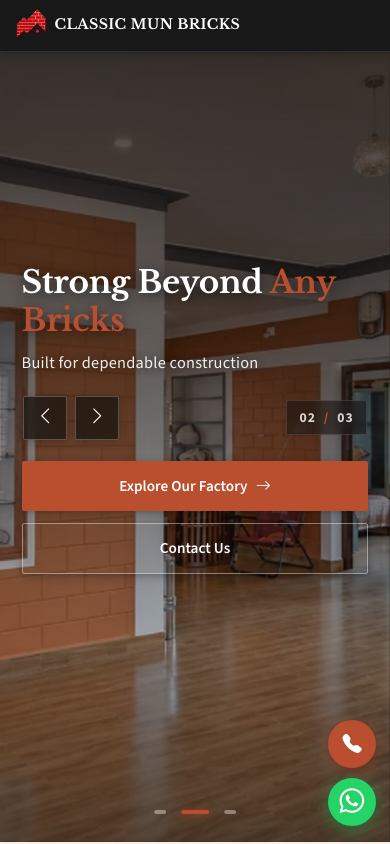
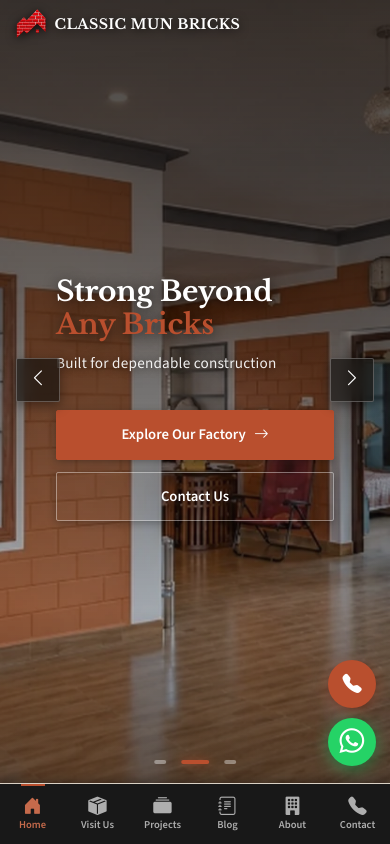
Before and after one commit to fahim-mohammed-p/classic-mun-bricks, a React (Vite) app in the folder frontend/: page / in a window 390 px wide. Shown: the top 844 px of the page. Built offline with nearby package versions, Linux system fonts and the light colour scheme; no server answers.

Commit message:
Navbar blurry final

```diff
--- a/frontend/src/components/Hero.jsx
+++ b/frontend/src/components/Hero.jsx
@@ -178,33 +178,6 @@ const Hero = () => {
                 {SLIDES[currentSlide].subtext}
               </p>
 
-              {/* Mobile-Only Dedicated Slider Arrow Controls (Task 2: clean breathing room, no touching buttons) */}
-              <div className="hero-mobile-nav-row d-flex d-md-none align-items-center justify-content-between">
-                <div className="hero-mobile-arrows-group d-flex align-items-center gap-2">
-                  <button
-                    type="button"
-                    className="hero-mobile-arrow-btn prev"
-                    onClick={prevSlide}
-                    aria-label="Previous slide"
-                    title="Previous slide"
-                  >
-                    <i className="bi bi-chevron-left" aria-hidden="true" />
-                  </button>
-                  <button
-                    type="button"
-                    className="hero-mobile-arrow-btn next"
-                    onClick={nextSlide}
-                    aria-label="Next slide"
-                    title="Next slide"
-                  >
-                    <i className="bi bi-chevron-right" aria-hidden="true" />
-                  </button>
-                </div>
-                <span className="hero-mobile-slide-counter">
-                  0{currentSlide + 1} <span className="counter-sep">/</span> 0{SLIDES.length}
-                </span>
-              </div>
-
               {/* CTA Action Buttons */}
               <div className="hero-cta-actions">
                 <Link to="/visit-us" className="btn-cmb-primary hero-btn-cta">
@@ -220,10 +193,10 @@ const Hero = () => {
         </div>
       </div>
 
-      {/* Desktop-Only Side Floating Navigation Arrow Controls */}
+      {/* Side Floating Navigation Arrow Controls (Desktop & Mobile) */}
       <button
         type="button"
-        className="hero-arrow-btn prev-arrow d-none d-md-flex"
+        className="hero-arrow-btn prev-arrow"
         onClick={prevSlide}
         aria-label="Previous slide"
         title="Previous slide"
@@ -233,7 +206,7 @@ const Hero = () => {
 
       <button
         type="button"
-        className="hero-arrow-btn next-arrow d-none d-md-flex"
+        className="hero-arrow-btn next-arrow"
         onClick={nextSlide}
         aria-label="Next slide"
         title="Next slide"
--- a/frontend/src/components/Navbar.jsx
+++ b/frontend/src/components/Navbar.jsx
@@ -7,7 +7,7 @@ import { useHeroNav } from '../context/HeroNavContext';
 const Navbar = () => {
   const { isHome, isHeroInView } = useHeroNav();
   const isDesktopGlass = isHome && isHeroInView;
-  const isMobileBottomNavHidden = isHome && isHeroInView;
+  const isMobileHeaderTransparent = isHome && isHeroInView;
 
   return (
     <>
@@ -78,8 +78,14 @@ const Navbar = () => {
         </div>
       </nav>
 
-      {/* MOBILE COMPACT TOP BRAND HEADER */}
-      <header className="mobile-header d-lg-none sticky-top bg-charcoal text-white border-bottom border-secondary border-opacity-25 px-3 py-2">
+      {/* MOBILE COMPACT TOP BRAND HEADER — Transparent over Home Hero, Solid on scroll, standard on other pages */}
+      <header
+        className={`mobile-header d-lg-none px-3 py-2 ${
+          isHome
+            ? `is-home-header ${isMobileHeaderTransparent ? 'is-transparent' : 'is-scrolled'}`
+            : 'sticky-top bg-charcoal text-white border-bottom border-secondary border-opacity-25'
+        }`}
+      >
         <div className="d-flex align-items-center justify-content-start">
           <Link className="navbar-brand text-white text-decoration-none d-inline-flex align-items-center m-0 p-0" to="/" aria-label="Classic Mun Bricks Home">
             <BrandLogo variant="mobileHeader" />
@@ -87,13 +93,10 @@ const Navbar = () => {
         </div>
       </header>
 
-
-
-      {/* MOBILE APP-LIKE FIXED BOTTOM NAVIGATION */}
+      {/* MOBILE APP-LIKE FIXED BOTTOM NAVIGATION — ALWAYS VISIBLE ON ALL PAGES & HERO */}
       <nav
-        className={`mobile-bottom-nav d-lg-none ${isMobileBottomNavHidden ? 'is-hero-hidden' : ''}`}
+        className="mobile-bottom-nav d-lg-none"
         aria-label="Mobile Navigation"
-        aria-hidden={isMobileBottomNavHidden}
       >
         <div className="mobile-bottom-nav-inner">
           <NavLink
--- a/frontend/src/index.css
+++ b/frontend/src/index.css
@@ -508,124 +508,122 @@ h1, h2, h3, h4, .font-heading {
   }
 }
 
-/* 6B. Mobile Dedicated Slider Arrow Navigation Row */
-.hero-mobile-nav-row {
-  margin-bottom: 1.35rem;
-  padding: 0 0.1rem;
-}
-
-.hero-mobile-arrows-group {
-  display: flex;
-  align-items: center;
-  gap: 0.65rem;
-}
-
-.hero-mobile-arrow-btn {
-  width: 44px;
-  height: 44px;
-  border-radius: var(--cmb-radius, 2px);
-  background-color: rgba(22, 18, 15, 0.72);
-  backdrop-filter: blur(8px);
-  -webkit-backdrop-filter: blur(8px);
-  border: 1px solid rgba(255, 255, 255, 0.24);
-  color: #FFFFFF;
-  display: flex;
-  align-items: center;
-  justify-content: center;
-  font-size: 1.15rem;
-  cursor: pointer;
-  touch-action: manipulation;
-  transition: all 0.2s cubic-bezier(0.16, 1, 0.3, 1);
-  box-shadow: 0 2px 8px rgba(0, 0, 0, 0.25);
-}
-
-.hero-mobile-arrow-btn:active {
-  background-color: var(--cmb-brick, #B94F2E);
-  border-color: var(--cmb-brick, #B94F2E);
-  transform: scale(0.92);
-}
-
-.hero-mobile-slide-counter {
-  font-family: var(--cmb-font-body);
-  font-size: 0.85rem;
-  font-weight: 700;
-  letter-spacing: 0.08em;
-  color: rgba(255, 255, 255, 0.82);
-  background-color: rgba(22, 18, 15, 0.55);
-  backdrop-filter: blur(6px);
-  -webkit-backdrop-filter: blur(6px);
-  padding: 0.35rem 0.75rem;
-  border-radius: var(--cmb-radius, 2px);
-  border: 1px solid rgba(255, 255, 255, 0.12);
-}
-
-.hero-mobile-slide-counter .counter-sep {
-  color: var(--cmb-brick, #B94F2E);
-  margin: 0 0.25rem;
-}
-
-/* 8. Mobile & Responsive Layout Refinements (Task 1: No Next Section Peek) */
+/* 8. Mobile & Responsive Layout: 100svh/100dvh Full Viewport, Opposite-Side Arrows, Lower CTAs */
 @media (max-width: 991.98px) {
   .hero-slider-section {
-    min-height: calc(100vh - 54px);
-    min-height: calc(100svh - 54px);
-    min-height: calc(100dvh - 54px);
-    height: auto;
-    padding: 2.5rem 0 3.25rem;
+    position: relative;
+    width: 100%;
+    height: 100vh;
+    height: 100svh;
+    height: 100dvh;
+    min-height: 100vh;
+    min-height: 100svh;
+    min-height: 100dvh;
+    padding-top: calc(52px + env(safe-area-inset-top, 0px) + 0.75rem);
+    padding-bottom: calc(60px + env(safe-area-inset-bottom, 0px) + 1.25rem);
     display: flex;
     flex-direction: column;
     justify-content: center;
+    overflow: hidden;
+  }
+
+  .hero-content-container {
+    padding-left: 64px;
+    padding-right: 64px;
+    padding-top: 0.5rem;
+    padding-bottom: 1rem;
+    width: 100%;
+  }
+
+  /* Opposite-Side Floating Arrow Navigation Controls (Task 3) */
+  .hero-arrow-btn {
+    width: 44px;
+    height: 44px;
+    min-width: 44px;
+    min-height: 44px;
+    top: 45%;
+    transform: translateY(-50%);
+    background-color: rgba(22, 18, 15, 0.68);
+    backdrop-filter: blur(8px);
+    -webkit-backdrop-filter: blur(8px);
+    border: 1px solid rgba(255, 255, 255, 0.25);
+    color: #FFFFFF;
+    font-size: 1.15rem;
+    z-index: 20;
+    box-shadow: 0 4px 12px rgba(0, 0, 0, 0.4);
+  }
+
+  .hero-arrow-btn.prev-arrow {
+    left: 16px;
+  }
+
+  .hero-arrow-btn.next-arrow {
+    right: 16px;
+  }
+
+  .hero-arrow-btn:active {
+    background-color: var(--cmb-brick, #B94F2E);
+    border-color: var(--cmb-brick, #B94F2E);
+    transform: translateY(-50%) scale(0.92);
+  }
+
+  /* Move CTA buttons slightly lower in the hero (Task 4) */
+  .hero-cta-actions {
+    margin-top: 2rem;
+    margin-bottom: 1.25rem;
+  }
+
+  /* Slide dots safely positioned above the fixed mobile bottom nav */
+  .hero-slider-pagination {
+    bottom: calc(60px + env(safe-area-inset-bottom, 0px) + 14px);
   }
 }
 
 @media (max-width: 767.98px) {
-  /* Subtle mobile overlay: warm dark brown/black gradient for high text readability while keeping brick photo bright & clear */
+  /* Mobile overlay: warm dark brown/black gradient for high text readability */
   .hero-slide-overlay {
     background:
       linear-gradient(
         180deg,
         rgba(18, 14, 12, 0.78) 0%,
-        rgba(18, 14, 12, 0.58) 42%,
-        rgba(18, 14, 12, 0.28) 75%,
-        rgba(18, 14, 12, 0.58) 100%
+        rgba(18, 14, 12, 0.56) 40%,
+        rgba(18, 14, 12, 0.26) 72%,
+        rgba(18, 14, 12, 0.62) 100%
       );
   }
 
-  .hero-content-container {
-    padding-left: 1.85rem;
-    padding-right: 1.85rem;
-    padding-top: 0.5rem;
-    padding-bottom: 1.5rem;
-  }
-
   .hero-main-heading {
-    font-size: 2.15rem;
+    font-size: clamp(1.85rem, 5.2vw, 2.25rem);
     line-height: 1.18;
-    margin-bottom: 0.75rem;
+    margin-bottom: 0.65rem;
   }
 
   .hero-subtext {
-    font-size: 1.02rem;
-    line-height: 1.5;
-    margin-bottom: 1.25rem;
+    font-size: clamp(0.95rem, 2.8vw, 1.05rem);
+    line-height: 1.45;
+    margin-bottom: 0;
   }
 }
 
 @media (max-width: 575.98px) {
   .hero-slider-section {
-    min-height: calc(100vh - 54px);
-    min-height: calc(100svh - 54px);
-    min-height: calc(100dvh - 54px);
-    padding: 2rem 0 3rem;
+    height: 100vh;
+    height: 100svh;
+    height: 100dvh;
+    min-height: 100vh;
+    min-height: 100svh;
+    min-height: 100dvh;
+    padding-top: calc(52px + env(safe-area-inset-top, 0px) + 0.5rem);
+    padding-bottom: calc(60px + env(safe-area-inset-bottom, 0px) + 1.25rem);
   }
 
   .hero-content-container {
-    padding-left: 1.35rem;
-    padding-right: 1.35rem;
+    padding-left: 56px;
+    padding-right: 56px;
   }
 
   .hero-main-heading {
-    font-size: 1.95rem;
+    font-size: clamp(1.75rem, 6.2vw, 2.05rem);
     line-height: 1.2;
   }
 
@@ -633,14 +631,39 @@ h1, h2, h3, h4, .font-heading {
     flex-direction: column;
     align-items: stretch;
     gap: 0.75rem;
-    margin-bottom: 1.5rem;
+    margin-top: 2.25rem;
+    margin-bottom: 1.25rem;
   }
 
   .hero-btn-cta {
     width: 100%;
     justify-content: center;
-    padding: 0.75rem 1.35rem;
-    font-size: 0.95rem;
+    padding: 0.75rem 1.25rem;
+    font-size: 0.92rem;
+  }
+}
+
+@media (max-width: 360px) {
+  .hero-arrow-btn.prev-arrow {
+    left: 10px;
+  }
+
+  .hero-arrow-btn.next-arrow {
+    right: 10px;
+  }
+
+  .hero-content-container {
+    padding-left: 48px;
+    padding-right: 48px;
+  }
+
+  .hero-main-heading {
+    font-size: 1.55rem;
+  }
+
+  .hero-btn-cta {
+    font-size: 0.88rem;
+    padding: 0.7rem 1rem;
   }
 }
 
@@ -1359,13 +1382,7 @@ h1, h2, h3, h4, .font-heading {
   transition: transform 0.35s cubic-bezier(0.16, 1, 0.3, 1), opacity 0.3s ease, visibility 0.35s ease;
 }
 
-/* 3A — MOBILE HOME HERO: HIDE BOTTOM NAVIGATION WHILE HERO IS IN VIEW */
-.mobile-bottom-nav.is-hero-hidden {
-  transform: translateY(100%);
-  opacity: 0;
-  visibility: hidden;
-  pointer-events: none;
-}
+/* Mobile bottom nav is fixed and always visible across all pages and hero */
 
 .mobile-bottom-nav-inner {
   display: flex;
@@ -1476,6 +1493,39 @@ h1, h2, h3, h4, .font-heading {
   border-bottom: 1px solid rgba(255, 255, 255, 0.12);
   box-shadow: 0 2px 10px rgba(0, 0, 0, 0.25);
   z-index: 1030;
+}
+
+/* Home Page Mobile Header: Transparent over Hero, Solid on Scroll */
+@media (max-width: 991.98px) {
+  .mobile-header.is-home-header {
+    position: fixed;
+    top: 0;
+    left: 0;
+    right: 0;
+    width: 100%;
+    z-index: 1030;
+    transition: background-color 0.3s cubic-bezier(0.16, 1, 0.3, 1),
+                border-color 0.3s cubic-bezier(0.16, 1, 0.3, 1),
+                box-shadow 0.3s cubic-bezier(0.16, 1, 0.3, 1);
+  }
+
+  /* When Home Hero is in view: remove background, border & shadow completely */
+  .mobile-header.is-home-header.is-transparent {
+    background-color: transparent !important;
+    border-bottom: 1px solid transparent !important;
+    box-shadow: none !important;
+  }
+
+  .mobile-header.is-home-header.is-transparent .navbar-brand {
+    filter: drop-shadow(0 2px 5px rgba(0, 0, 0, 0.75));
+  }
+
+  /* Scrolled past Home Hero: Solid dark header returns */
+  .mobile-header.is-home-header.is-scrolled {
+    background-color: #181818 !important;
+    border-bottom: 1px solid rgba(255, 255, 255, 0.12) !important;
+    box-shadow: 0 2px 10px rgba(0, 0, 0, 0.3) !important;
+  }
 }
 
 /* ========================================================
@@ -1596,10 +1646,7 @@ h1, h2, h3, h4, .font-heading {
     transition: bottom 0.35s cubic-bezier(0.16, 1, 0.3, 1);
   }
 
-  /* When bottom nav is hidden on Home Hero, comfortably position floating actions lower */
-  body.home-hero-active .floating-actions-stack {
-    bottom: calc(18px + env(safe-area-inset-bottom, 0px));
-  }
+
 
   .floating-action-btn {
     width: 48px;
```
